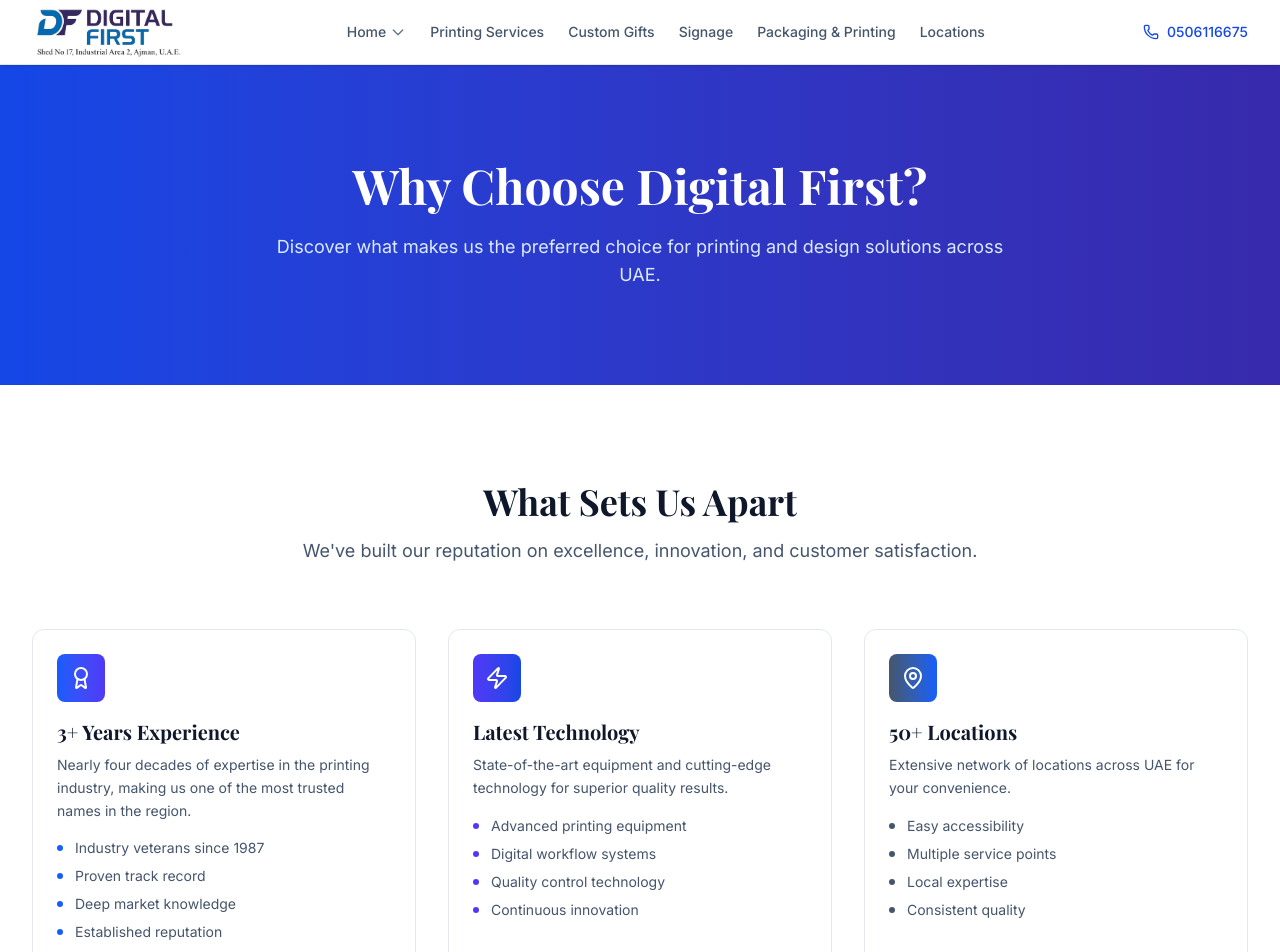
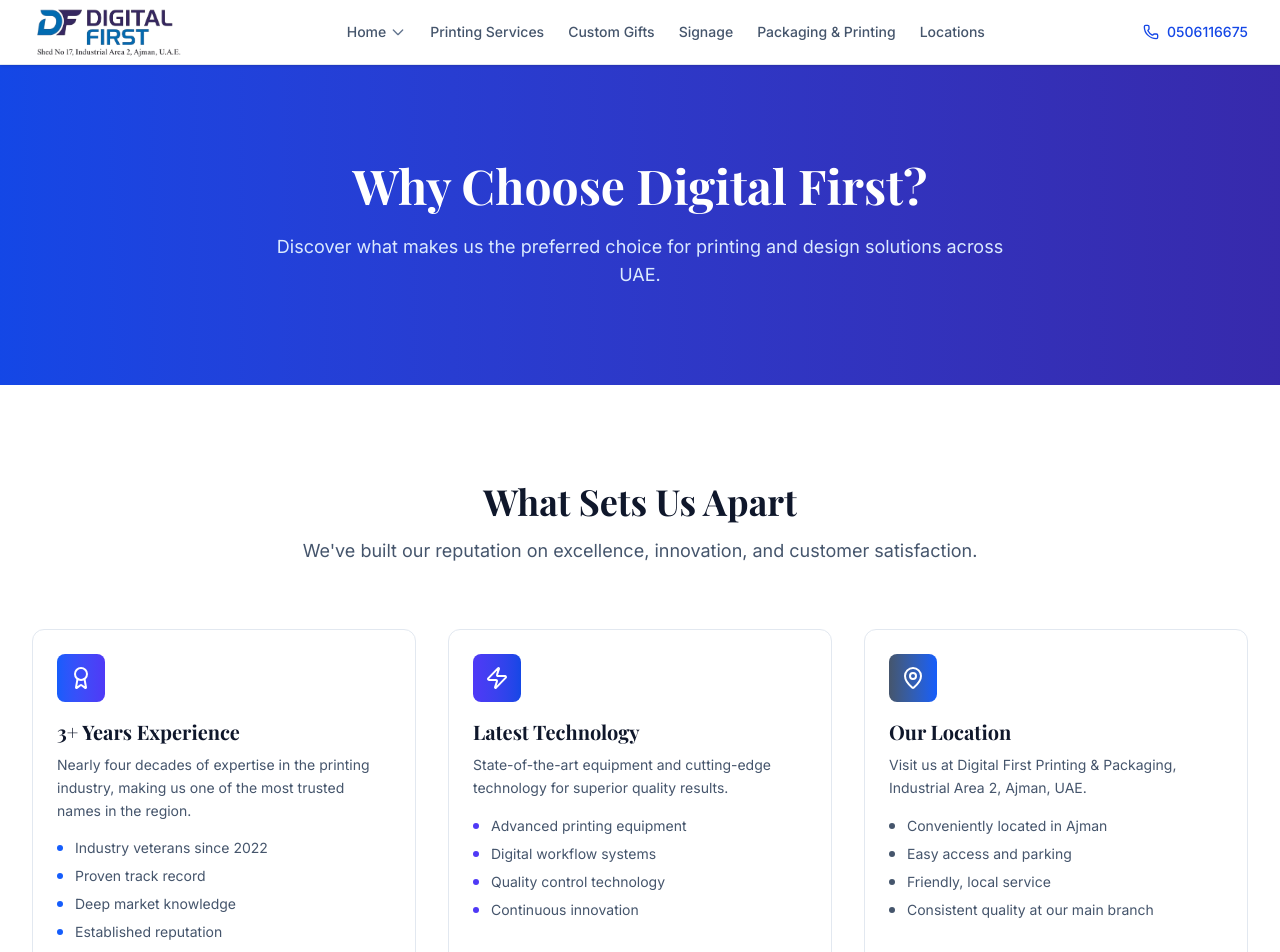
Before and after one commit to Sinu00/digitalfirstlandingpage, a Next.js app: page /why-digital-first in a window 1280 px wide. Shown: the top 952 px of the page. Built offline with nearby package versions, Linux system fonts and the light colour scheme; a web font is replaced by a local one.

Commit message:
removed many references to photo studios

```diff
--- a/app/about/page.tsx
+++ b/app/about/page.tsx
@@ -53,7 +53,7 @@
             <div className="space-y-8">
               <h2 className="text-3xl lg:text-4xl font-serif font-bold text-slate-900">Our Story</h2>
               <p className="text-lg text-slate-600 leading-relaxed">
-                Founded in 1987, Digital First began as a small printing shop with a big vision: to revolutionize
+                Founded in 2022, Digital First began as a small printing shop with a big vision: to revolutionize
                 the printing industry through technology and innovation. Today, we are proud to serve our customers from our main office and production facility in Industrial Area 2, Ajman, UAE.
               </p>
               <p className="text-lg text-slate-600 leading-relaxed">
--- a/app/contact/page.tsx
+++ b/app/contact/page.tsx
@@ -172,7 +172,7 @@
                   <option value="">Select a service</option>
                   <option value="printing">Printing Services</option>
                   <option value="gifts">Custom Gifts</option>
-                  <option value="photo">Photo Studio</option>
+                  <option value="packaging">Packaging & Printing</option>
                   <option value="signage">Signage</option>
                   <option value="design">Design Studio</option>
                   <option value="other">Other</option>
--- a/app/custom-gifts/page.tsx
+++ b/app/custom-gifts/page.tsx
@@ -47,7 +47,7 @@
           <h1 className="text-4xl lg:text-5xl font-serif font-bold mb-6">Custom Gifts</h1>
           <p className="text-lg text-blue-100 max-w-3xl mx-auto leading-relaxed">
             Create unforgettable moments with personalized gifts that speak from the heart.
-            From custom mugs to photo albums, we bring your ideas to life.
+            From personalized t-shirts to engraved trophies, we bring your ideas to life.
           </p>
         </div>
       </section>
--- a/app/locations/page.tsx
+++ b/app/locations/page.tsx
@@ -133,8 +133,8 @@
               <div className="bg-purple-700 w-16 h-16 rounded-full flex items-center justify-center mx-auto shadow-lg">
                 <span className="text-white font-bold">📸</span>
               </div>
-              <h3 className="text-xl font-serif font-bold text-slate-900">Photo Studio</h3>
-              <p className="text-slate-600">Professional photography</p>
+              <h3 className="text-xl font-serif font-bold text-slate-900">Packaging & Printing</h3>
+              <p className="text-slate-600">Professional Packaging & Printing</p>
             </div>
             <div className="text-center space-y-4">
               <div className="bg-orange-600 w-16 h-16 rounded-full flex items-center justify-center mx-auto shadow-lg">
--- a/app/packaging-printing/page.tsx
+++ b/app/packaging-printing/page.tsx
@@ -9,11 +9,14 @@
     <div className="min-h-screen bg-gradient-to-br from-slate-50 to-blue-50">
       <Header />
       {/* Hero Section */}
-      <section className="py-16 lg:py-24 bg-gradient-to-r from-blue-700 to-indigo-800 text-white">
-        <div className="max-w-7xl mx-auto px-4 sm:px-6 lg:px-8 flex flex-col md:flex-row items-center gap-10">
+      <section className="relative py-16 lg:py-24 bg-gradient-to-r from-blue-700 to-indigo-800 text-white overflow-hidden">
+        <div className="absolute inset-0 z-0">
+          <div className="w-full h-full bg-black/40" />
+        </div>
+        <div className="relative z-10 max-w-7xl mx-auto px-4 sm:px-6 lg:px-8 flex flex-col md:flex-row items-center gap-10">
           <div className="flex-1 text-center md:text-left">
-            <h1 className="text-4xl lg:text-5xl font-serif font-bold mb-6">Packaging & Printing</h1>
-            <p className="text-lg text-blue-100 max-w-2xl leading-relaxed mb-6">
+            <h1 className="text-4xl lg:text-5xl font-serif font-bold mb-6" style={{textShadow: '0 4px 24px rgba(0,0,0,0.85), 0 1.5px 0 rgba(0,0,0,0.7)'}}>Packaging & Printing</h1>
+            <p className="text-lg text-blue-100 max-w-2xl leading-relaxed mb-6" style={{textShadow: '0 3px 16px rgba(0,0,0,0.7), 0 1px 0 rgba(0,0,0,0.6)'}}>
               Elevate your brand with our comprehensive packaging and printing solutions. From custom boxes and bags to premium labels and wraps, we deliver quality, creativity, and fast turnaround for every business need.
             </p>
             <Link href="/contact" className="inline-block bg-white text-blue-700 px-6 py-3 rounded-lg font-semibold hover:bg-slate-100 transition-colors mt-4">
--- a/app/page.tsx
+++ b/app/page.tsx
@@ -140,7 +140,7 @@
               </div>
             </Link>
 
-            {/* Photo Studio */}
+            {/* Packaging and printing */}
             <Link href="/packaging-printing" className="group">
               <div className="bg-white rounded-xl p-8 border border-slate-200 hover:shadow-lg transition-all duration-300 transform hover:-translate-y-1 group-hover:border-blue-300">
                 <div className="bg-gradient-to-r from-purple-600 to-pink-600 w-16 h-16 rounded-lg flex items-center justify-center mb-6">
--- a/app/why-digital-first/page.tsx
+++ b/app/why-digital-first/page.tsx
@@ -69,7 +69,7 @@
               <ul className="space-y-2 text-slate-600 text-sm">
                 <li className="flex items-center">
                   <div className="w-1.5 h-1.5 bg-blue-600 rounded-full mr-3"></div>
-                  Industry veterans since 1987
+                  Industry veterans since 2022
                 </li>
                 <li className="flex items-center">
                   <div className="w-1.5 h-1.5 bg-blue-600 rounded-full mr-3"></div>
@@ -120,26 +120,26 @@
               <div className="bg-gradient-to-r from-slate-600 to-blue-600 w-12 h-12 rounded-lg flex items-center justify-center mb-4 group-hover:scale-110 transition-transform">
                 <MapPin className="h-6 w-6 text-white" />
               </div>
-              <h3 className="text-xl font-serif font-bold text-slate-900 mb-2">50+ Locations</h3>
+              <h3 className="text-xl font-serif font-bold text-slate-900 mb-2">Our Location</h3>
               <p className="text-slate-600 leading-relaxed text-sm mb-4">
-                Extensive network of locations across UAE for your convenience.
+                Visit us at Digital First Printing & Packaging, Industrial Area 2, Ajman, UAE.
               </p>
               <ul className="space-y-2 text-slate-600 text-sm">
                 <li className="flex items-center">
                   <div className="w-1.5 h-1.5 bg-slate-600 rounded-full mr-3"></div>
-                  Easy accessibility
+                  Conveniently located in Ajman
                 </li>
                 <li className="flex items-center">
                   <div className="w-1.5 h-1.5 bg-slate-600 rounded-full mr-3"></div>
-                  Multiple service points
+                  Easy access and parking
                 </li>
                 <li className="flex items-center">
                   <div className="w-1.5 h-1.5 bg-slate-600 rounded-full mr-3"></div>
-                  Local expertise
+                  Friendly, local service
                 </li>
                 <li className="flex items-center">
                   <div className="w-1.5 h-1.5 bg-slate-600 rounded-full mr-3"></div>
-                  Consistent quality
+                  Consistent quality at our main branch
                 </li>
               </ul>
             </div>
```
